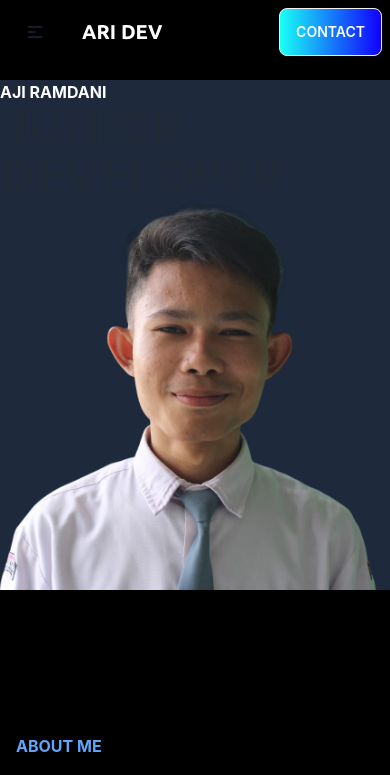
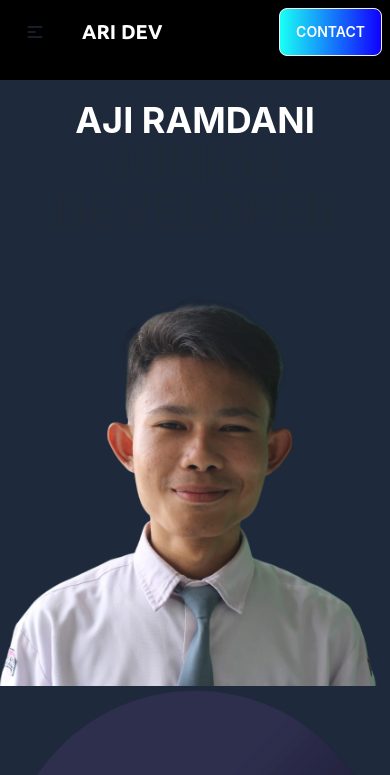
Before and after one commit to AjiRamdaniARM/portofolio_ajiramdani, a React (Create React App) app: page / in a window 390 px wide. Shown: the top 775 px of the page. Built offline with nearby package versions, Linux system fonts and the light colour scheme.

Commit message:
my changes

```diff
--- a/package.json
+++ b/package.json
@@ -11,6 +11,7 @@
     "@testing-library/jest-dom": "^5.16.5",
     "@testing-library/user-event": "^13.5.0",
     "express": "^4.18.1",
+    "lottie-react": "^2.4.0",
     "postcss-cli": "^10.0.0",
     "react": "^18.2.0",
     "react-dom": "^18.2.0",
--- a/src/assets/styles.scss
+++ b/src/assets/styles.scss
@@ -10,6 +10,14 @@ $colorNavy: rgb(11, 114, 113);
 .text2{
   display: none;
 }
+.text1 {
+  text-align: center;
+}
+.text3 {
+  text-align: center;
+
+}
+
 }
 
 
--- a/src/components/Header.js
+++ b/src/components/Header.js
@@ -1,6 +1,7 @@
 import React from "react";
 import "../assets/styles.scss";
 import Object from "../assets/image/AJI.png"
+import Object2 from "../assets/image/psd.png"
 
 
 function Header() {
@@ -10,21 +11,28 @@ const profesi = "JUNIOR DEVELOPER";
 
 
     return(
-      <section id="Home" className="pt-10 md:pt-5  ">
-      <div className=" bg-slate-800 w-full mt-10 lg:flex lg:content-center lg:items-center lg:justify-center ">
-        <div className="text1 text-white font-bold lg:text-5xl lg:ml-20  ">
+      <section id="Home" className="pt-10 md:pt-5 ">
+      <div className=" bg-slate-800 w-full mt-10 lg:flex lg:content-center lg:items-center lg:justify-center mx-auto ">
+        <div className="Container-text p-5 ">
+   <div className="text1 text-white text-4xl font-bold lg:text-5xl lg:ml-20 ">
           <h2>{namaSaya}</h2>
         </div>
-        <div className="text3  lg:text-5xl font-bold md:z-10 lg:mr-10 md:visible lg:hidden text-5xl content-center  ">
+        <div className="text3  lg:text-5xl font-bold  lg:mr-10 md:visible lg:hidden text-5xl  ">
           <h2>{profesi}</h2>
         </div>
-        <div className=" lg:w-1/2 ">
-          <img src={Object} />
         </div>
-        <div className="text2 lg:text-5xl  font-bold md:z-10 lg:mr-10  lg:visible   ">
+        <div className=" lg:w-1/2 mt-10 ">
+          <img src={Object}  />
+        </div>
+        <div className="text2 lg:text-5xl  font-bold lg:mr-10  lg:visible   ">
           <h2>{profesi}</h2>
         </div>
+
+        <div className="object2  lg:w-24  ">
+          <img src={Object2}/>
+        </div>
       </div>
+
     </section>
 
     )
--- a/src/components/home.js
+++ b/src/components/home.js
@@ -69,7 +69,7 @@ const Home = () => {
 
   return (
     <div className="Home">
-<Header />
+<Header  />
       {/* About section*/}
       <section id="About" className="pt-36 pb-32 md:pt-10">
         <div className="conteiner">
--- a/src/components/navbar.js
+++ b/src/components/navbar.js
@@ -4,7 +4,7 @@ import { Link } from "react-scroll";
 
 const Navbarari = () => {
   return (
-    <div class="navbar bg-black/70 h-1 fixed">
+    <div class="navbar bg-black/70 h-1 fixed ">
     <div class="navbar-start">
       <div class="dropdown">
         <label tabindex="0" class="btn btn-ghost lg:hidden">
```
Also changed, not shown: src/assets/image/psd.png (added), 1 other file (tests, documents, lock files or other folders).
